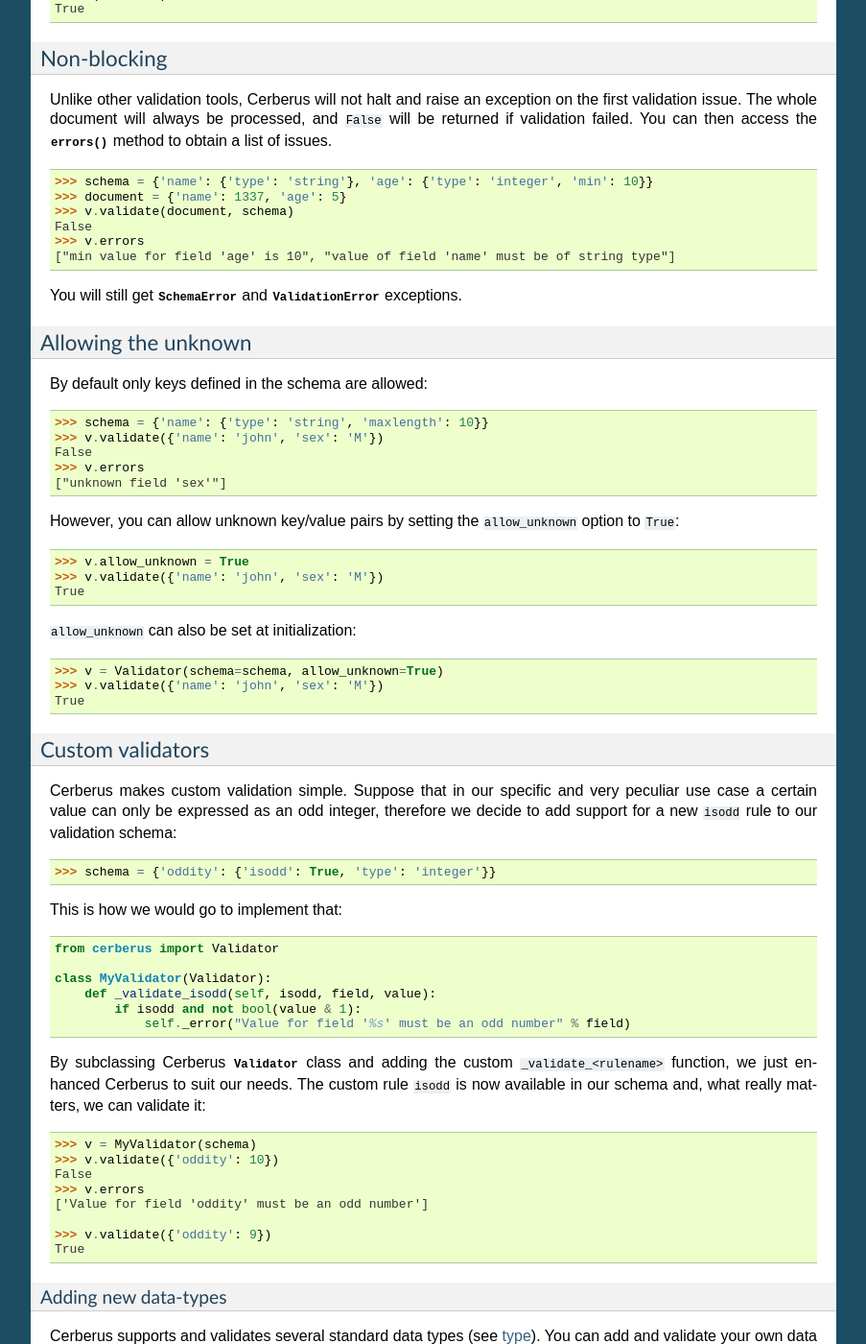
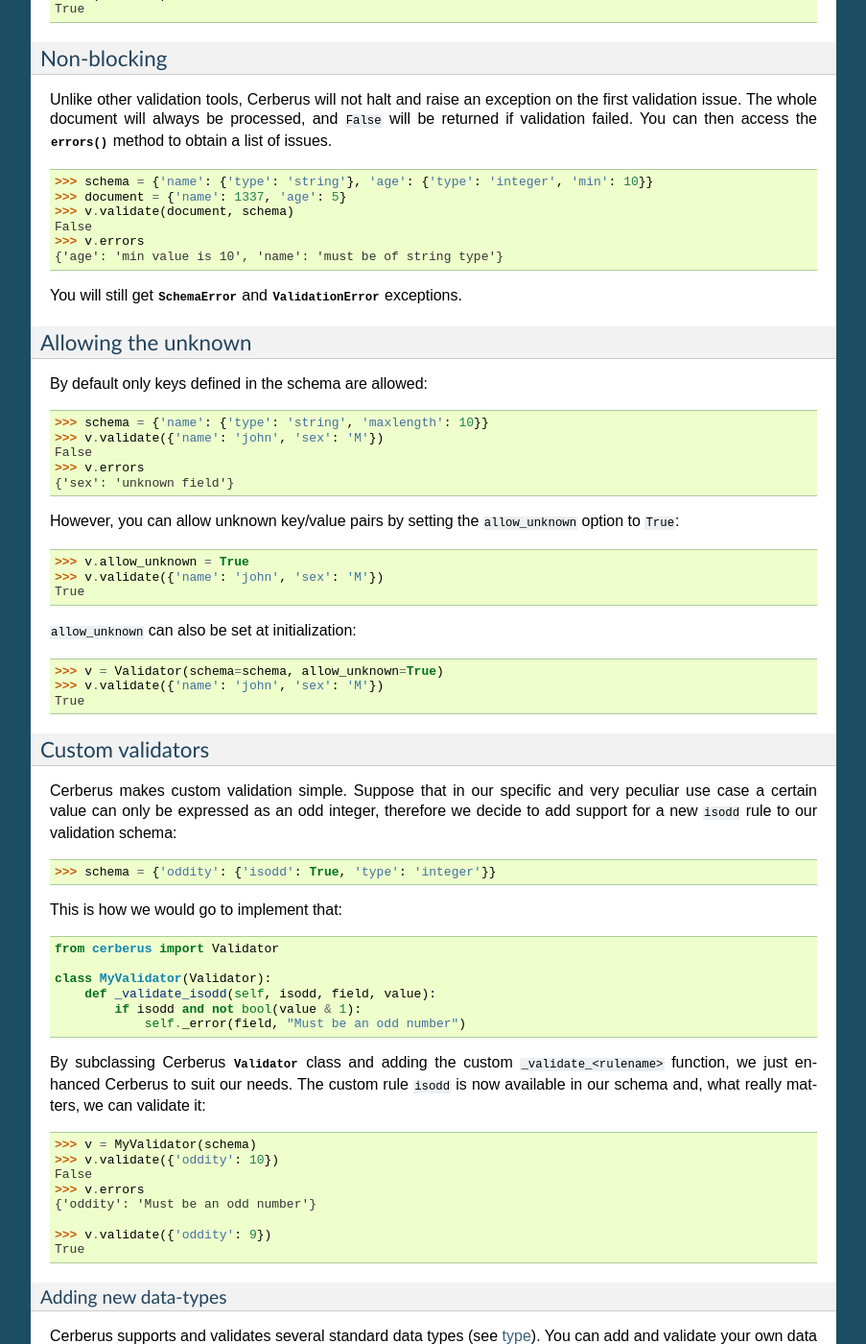
Before and after one commit to pyeve/cerberus, a Sphinx documentation site: the page built from docs/index.rst, in a window 1280 px wide and 1400 px high, scrolled down 822 px. Shown: the whole window at 96% size, without its empty margins (198-1101 px from the left). Built offline with Sphinx 7.4.7, drawn with Linux system fonts in a browser that asks for light colours; some of the changed text lies outside the part shown.

Commit message:
Errors now reported as dict of (key, error).

```diff
--- a/docs/index.rst
+++ b/docs/index.rst
@@ -64,7 +64,7 @@
     >>> v.validate(document, schema)
     False
     >>> v.errors
-    ["min value for field 'age' is 10", "value of field 'name' must be of string type"]
+    {'age': 'min value is 10', 'name': 'must be of string type'}
 
 You will still get :class:`~cerberus.SchemaError` and
 :class:`~cerberus.ValidationError` exceptions.
@@ -77,7 +77,7 @@
     >>> v.validate({'name': 'john', 'sex': 'M'})
     False
     >>> v.errors
-    ["unknown field 'sex'"]
+    {'sex': 'unknown field'}
 
 However, you can allow unknown key/value pairs by setting the ``allow_unknown``
 option to ``True``: ::
@@ -108,7 +108,7 @@
     class MyValidator(Validator):
         def _validate_isodd(self, isodd, field, value):
             if isodd and not bool(value & 1):
-                self._error("Value for field '%s' must be an odd number" % field)
+                self._error(field, "Must be an odd number")
 
 By subclassing Cerberus :class:`~cerberus.Validator` class and adding the custom
 ``_validate_<rulename>`` function, we just enhanced Cerberus to suit our needs.
@@ -119,7 +119,7 @@
     >>> v.validate({'oddity': 10})
     False
     >>> v.errors
-    ['Value for field 'oddity' must be an odd number']
+    {'oddity': 'Must be an odd number'}
 
     >>> v.validate({'oddity': 9})
     True
@@ -146,7 +146,7 @@
         :param value: field value.
         """
         if not re.match('[a-f0-9]{24}', value):
-            self._error(ERROR_BAD_TYPE % (field, 'ObjectId'))
+            self._error(field, ERROR_BAD_TYPE % 'ObjectId')
 
 .. versionadded:: 0.0.2
 
@@ -213,7 +213,7 @@
     >>> v.validate(document)
     False
     >>> v.errors
-    ["required field(s) are missing: 'name'"]
+    {'name': 'must be of string type'}
 
     >>> v.validate(document, update=True)
     True
@@ -248,7 +248,7 @@
     >>> v.validate({'an_integer': None})
     False
     >>> v.errors
-    ["value of field 'an_integer' must be of integer type"]
+    {'an_integer': 'must be of integer type'}
 
 .. versionadded:: 0.3.0
 
@@ -273,7 +273,7 @@
     >>> v.validate({'role': ['intern']})
     False
     >>> v.errors
-    ["unallowed values ['intern'] for field 'role'"]
+    {'role': "unallowed values ['intern']"}
 
     >>> schema = {'role': {'type': 'string', 'allowed': ['agent', 'client', 'supplier']}}
     >>> v = Validator(schema)
@@ -283,7 +283,7 @@
     >>> v.validate({'role': 'intern'})
     False
     >>> v.errors
-    ["unallowed value 'intern' for field 'role'"]
+    {'role': 'unallowed value intern'}
 
 empty
 '''''
@@ -296,7 +296,7 @@
     False
 
     >>> v.errors
-    ["empty values not allowed for field 'name'"]
+    {'name': 'empty values not allowed'}
 
 .. versionadded:: 0.0.3
 
```
Also changed, not shown: other parts of docs/index.rst (+1 -1 lines), 5 other files.
